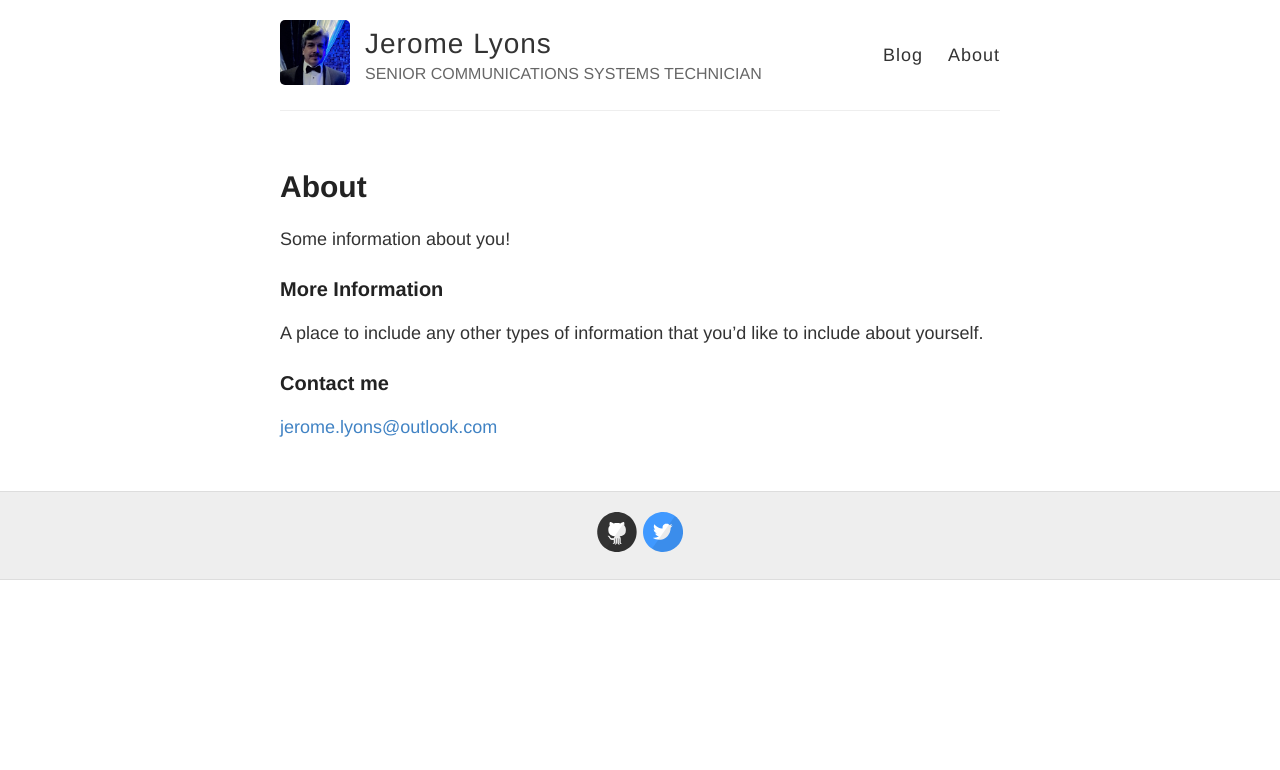
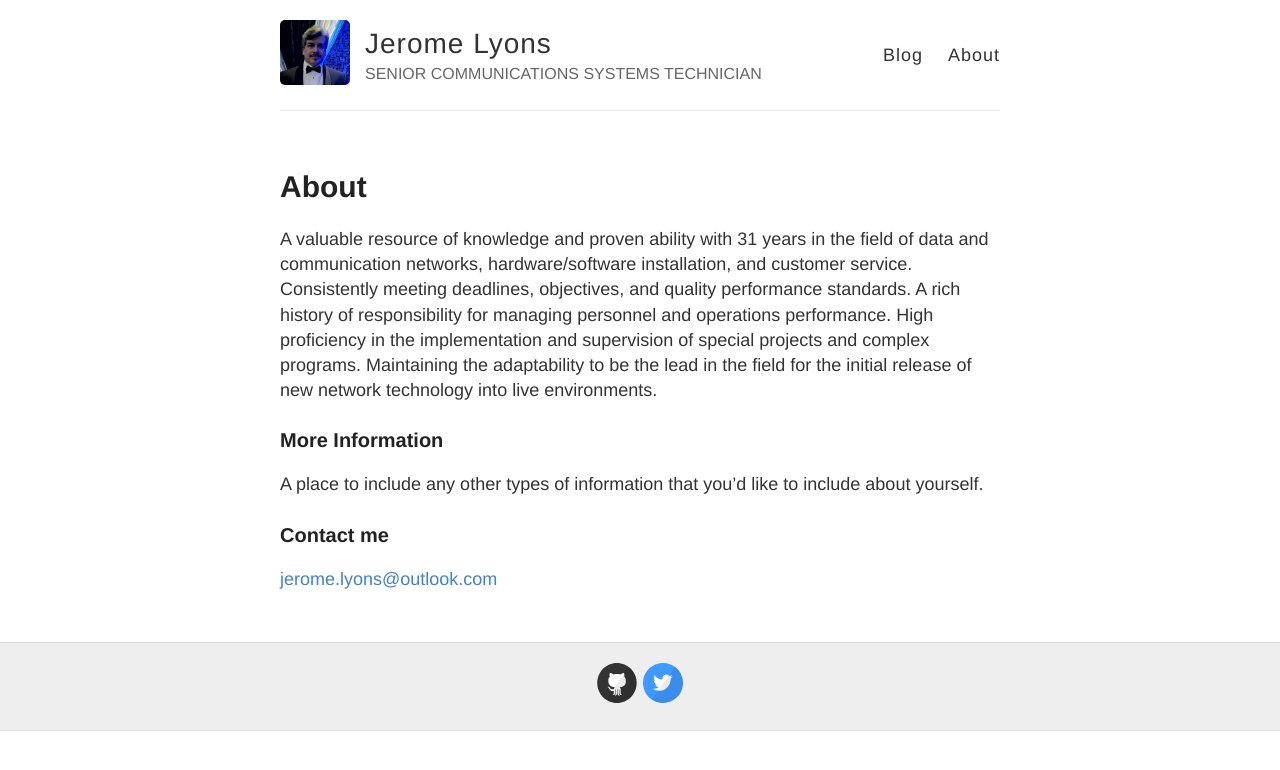
Before and after one commit to UncleArtie/UncleArtie.github.io, a Jekyll site: the page built from about.md, in a window 1280 px wide. Shown: the top 770 px of the page. Built offline with Jekyll 4.4.1, drawn with Linux system fonts in a browser that asks for light colours.

Commit message:
updated about

```diff
--- a/about.md
+++ b/about.md
@@ -4,7 +4,7 @@ title: About
 permalink: /about/
 ---
 
-Some information about you!
+A valuable resource of knowledge and proven ability with 31 years in the field of data and communication networks, hardware/software installation, and customer service. Consistently meeting deadlines, objectives, and quality performance standards. A rich history of responsibility for managing personnel and operations performance. High proficiency in the implementation and supervision of special projects and complex programs. Maintaining the adaptability to be the lead in the field for the initial release of new network technology into live environments.
 
 ### More Information
 
```
